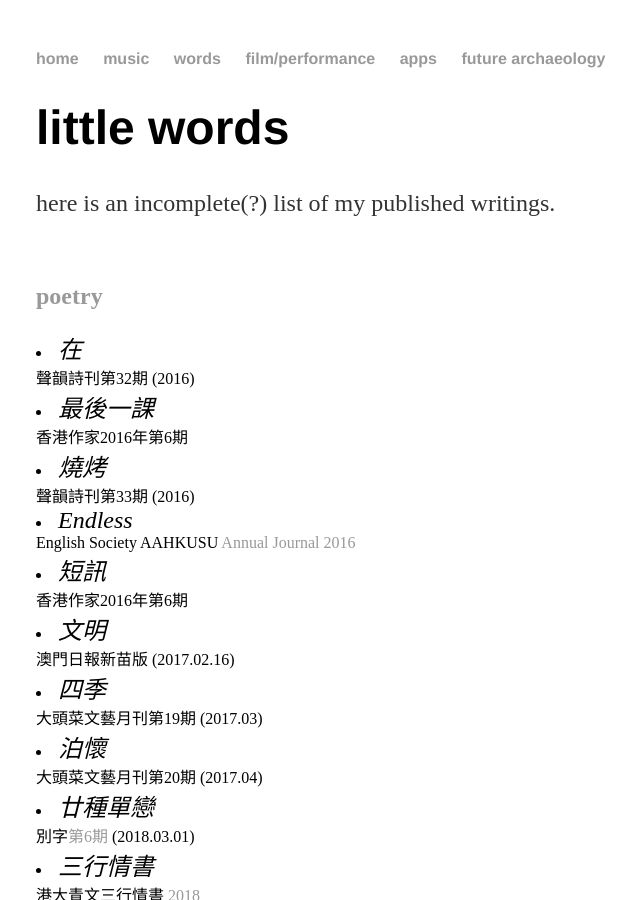
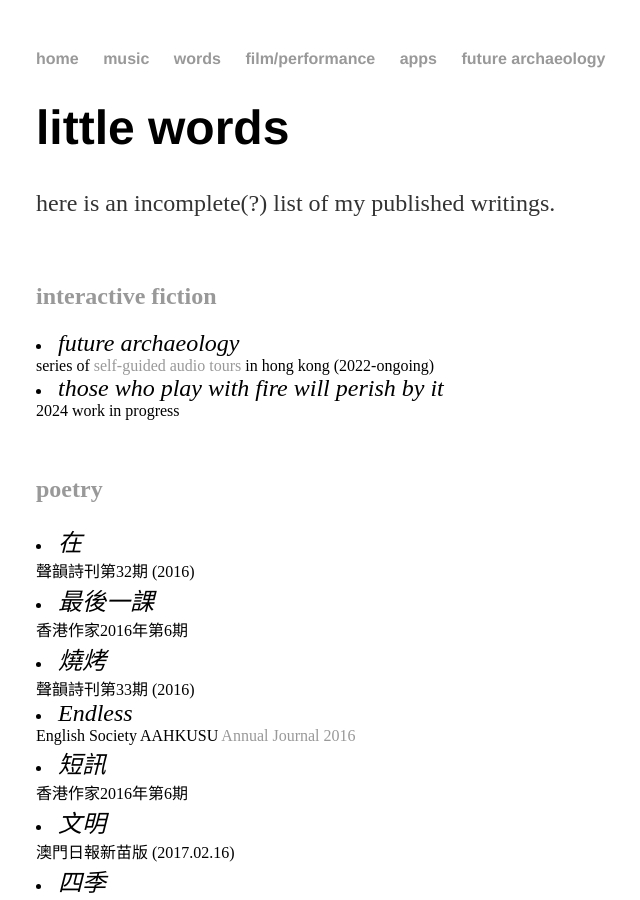
Before and after one commit to maksuihin/maksuihin.github.io, a Jekyll site: the page built from writings.html, in a window 1280 px wide and 900 px high. Shown: the whole window, without its empty margins (92-732 px from the left). Built offline with Jekyll 4.4.1, drawn with Linux system fonts in a browser that asks for light colours.

Commit message:
add interactive fiction section to writings.html

```diff
--- a/writings.html
+++ b/writings.html
@@ -11,6 +11,13 @@ title: little words by MAK, Sui-hin
 
       <!--annualwriting-->
 	<!--麥瑞顯-->
+<h2>interactive fiction</h2><u1>
+<li><em>future archaeology</em></br>series of <a href="/future">self-guided audio tours</a> in hong kong (2022-ongoing)<br/></li>
+<li><em>those who play with fire will perish by it</em></br>2024 work in progress<br/></li>
+
+				</ul>
+</br></br>
+
       <h2>poetry</h2><u1><span lang="zh">
 <li><em>在</em> </br>聲韻詩刊第32期 (2016)<br/></li>
 <li><em>最後一課</em> </br>香港作家2016年第6期<br/></li>
```
